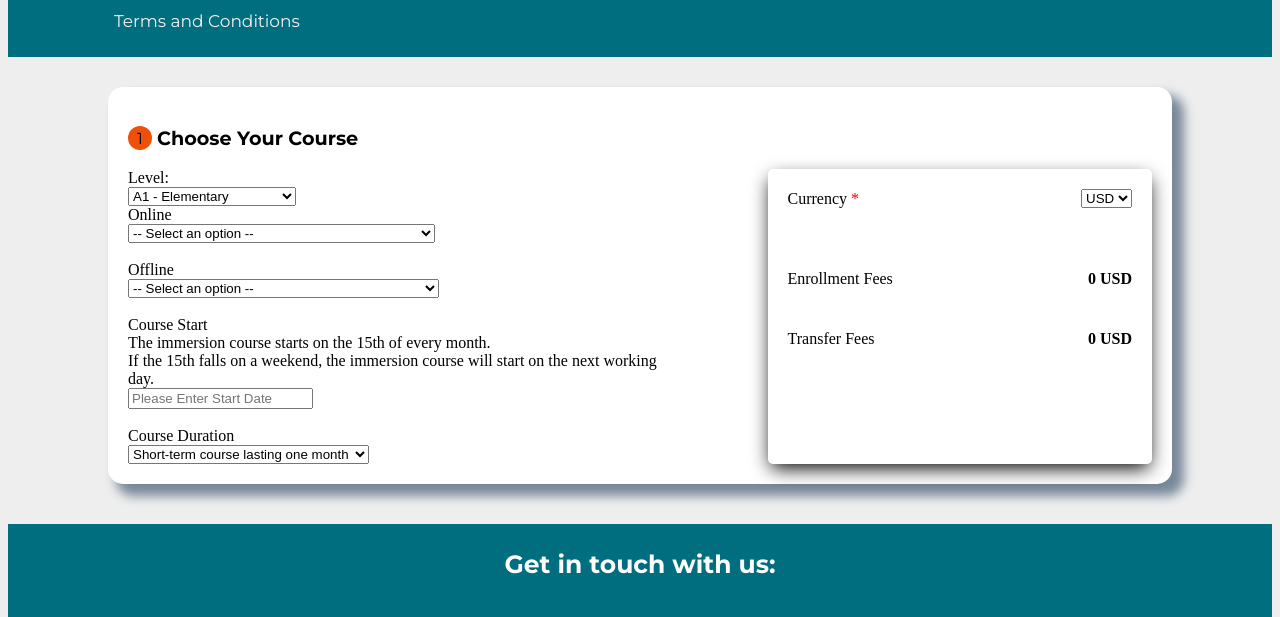
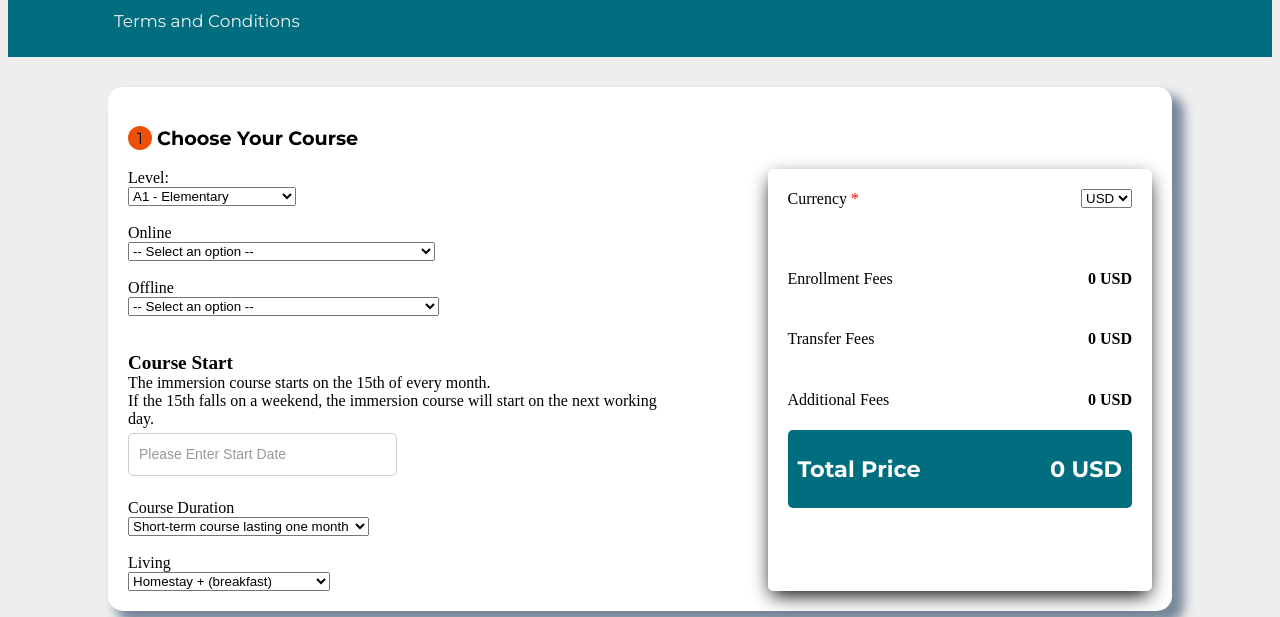
Before and after one commit to KxllSwxtch/terra-project, a plain HTML site: page Pricing.html in a window 1280 px wide. Shown: the part 165-782 px from the top of the page. Drawn offline with nearby package versions, Linux system fonts and the light colour scheme.

Commit message:
updated pricing page

```diff
--- a/Pricing.html
+++ b/Pricing.html
@@ -188,6 +188,8 @@
 						</select>
 					</div>
 
+					<br />
+
 					<!-- ONLINE COURSES -->
 					<label for="online">Online</label>
 					<br />
@@ -242,9 +244,12 @@
 
 					<br />
 					<br />
+					<br />
 
 					<!-- COURSE START -->
-					<label for="Course Start">Course Start</label>
+					<label for="Course Start" style="font-size: 1.2rem; font-weight: bold"
+						>Course Start</label
+					>
 					<br />
 					<span
 						>The immersion course starts on the 15th of every month. <br />
@@ -252,7 +257,11 @@
 						the next working day.</span
 					>
 					<br />
-					<input type="text" placeholder="Please Enter Start Date" />
+					<input
+						type="text"
+						placeholder="Please Enter Start Date"
+						class="pricing__calculatorContainer--courseStartInput"
+					/>
 					<!-- COURSE START END -->
 
 					<br />
@@ -270,6 +279,25 @@
 						</option>
 					</select>
 					<!-- COURSE DURATION END -->
+
+					<br />
+					<br />
+
+					<!-- LIVING START -->
+					<label for="Living">Living</label>
+					<br />
+					<select name="Living" id="living">
+						<option value="Homestay + (breakfast)">
+							Homestay + (breakfast)
+						</option>
+						<option value="Homestay (breakfast + dinner)">
+							Homestay (breakfast + dinner)
+						</option>
+						<option value="Hotel (breakfast included)">
+							Hotel (breakfast included)
+						</option>
+					</select>
+					<!-- LIVING END -->
 				</form>
 
 				<!-- CALCULATOR -->
@@ -296,6 +324,21 @@
 							<span id="currencyTransfer">USD</span>
 						</h4>
 					</div>
+
+					<div class="pricing__calculatorContainer--infoRow">
+						<span>Additional Fees</span>
+						<h4>
+							<span id="additionalFees">0</span>
+							<span id="currencyAdditional">USD</span>
+						</h4>
+					</div>
+
+					<!-- TOTAL PRICE -->
+					<div class="pricing__calculatorContainer--totalPrice">
+						<h1>Total Price</h1>
+						<h1>0 <span id="totalPriceCurrency">USD</span></h1>
+					</div>
+					<!-- TOTAL PRICE END -->
 				</div>
 			</div>
 		</div>
--- a/Pricing.js
+++ b/Pricing.js
@@ -2,23 +2,31 @@ const pricingForm = document.getElementById('pricingForm')
 const onlineSelect = document.getElementById('online')
 const offlineSelect = document.getElementById('offline')
 const currencySelect = document.getElementById('currencySelect')
+const livingSelect = document.getElementById('living')
 const enrollmentFees = document.getElementById('enrollmentFees')
 const transferFees = document.getElementById('transferFees')
 const currency = document.getElementById('currency')
 const currencyTransfer = document.getElementById('currencyTransfer')
+const additionalFees = document.getElementById('additionalFees')
+const currencyAdditional = document.getElementById('currencyAdditional')
 
 currencySelect.addEventListener('change', (event) => {
 	currency.innerHTML = event.target.value
 	currencyTransfer.innerHTML = event.target.value
+	currencyAdditional.innerHTML = event.target.value
 })
 
 // disable offline select if online selected
 onlineSelect.addEventListener('change', (event) => {
 	if (event.target.value !== 'default') {
 		offlineSelect.disabled = true
+		livingSelect.disabled = true
+
 		enrollmentFees.innerHTML = 0
+		additionalFees.innerHTML = 0
 	} else {
 		offlineSelect.disabled = false
+		livingSelect.disabled = false
 	}
 })
 
@@ -88,7 +96,7 @@ offlineSelect.addEventListener('change', (event) => {
 	}
 })
 
-// form submission
+// form change event
 pricingForm.addEventListener('change', (event) => {
 	console.log(event.target.name)
 })
--- a/style.css
+++ b/style.css
@@ -35,6 +35,50 @@ body {
 }
 
 /* PRICING PAGE STYLES */
+.pricing__calculatorContainer--courseStartInput {
+	box-sizing: border-box;
+	width: 50%;
+	padding: 10px;
+	margin: 5px 0;
+	border: 1px solid #ccc;
+	border-radius: 5px;
+	font-size: 14px;
+	line-height: 1.5;
+	outline: none;
+	transition: border-color 0.3s;
+}
+
+/* Add focus styles */
+.pricing__calculatorContainer--courseStartInput:focus {
+	border-color: #007bff;
+	box-shadow: 0 0 5px rgba(0, 123, 255, 0.5);
+}
+
+/* Add hover styles */
+.pricing__calculatorContainer--courseStartInput:hover {
+	border-color: #999;
+}
+
+/* Add placeholder style */
+.pricing__calculatorContainer--courseStartInput::placeholder {
+	color: #999;
+}
+
+/* Optional: Disabled .pricing__calculatorContainer--courseStartInput style */
+.pricing__calculatorContainer--courseStartInput:disabled {
+	background-color: #f2f2f2;
+	cursor: not-allowed;
+}
+.pricing__calculatorContainer--totalPrice {
+	background-color: #006e7f;
+	display: flex;
+	justify-content: space-between;
+	padding: 10px;
+	color: white;
+	font-family: 'Montserrat', sans-serif;
+	font-size: 0.7rem;
+	border-radius: 5px;
+}
 .pricing__calculatorContainer--infoRow {
 	display: flex;
 	align-items: center;
```
